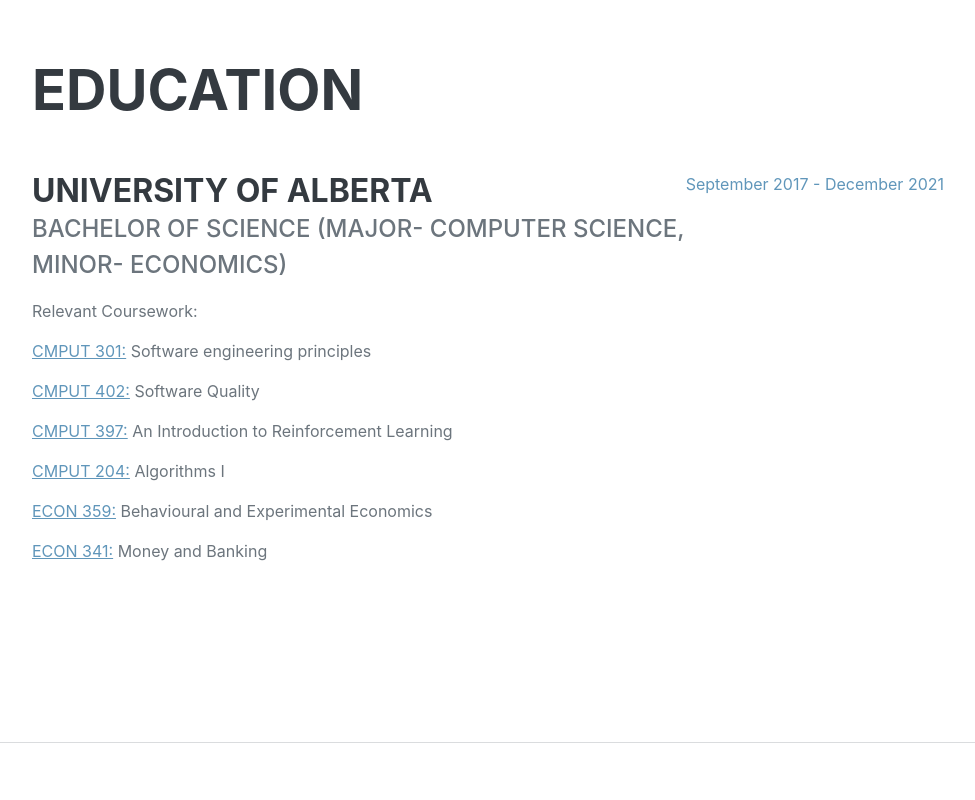
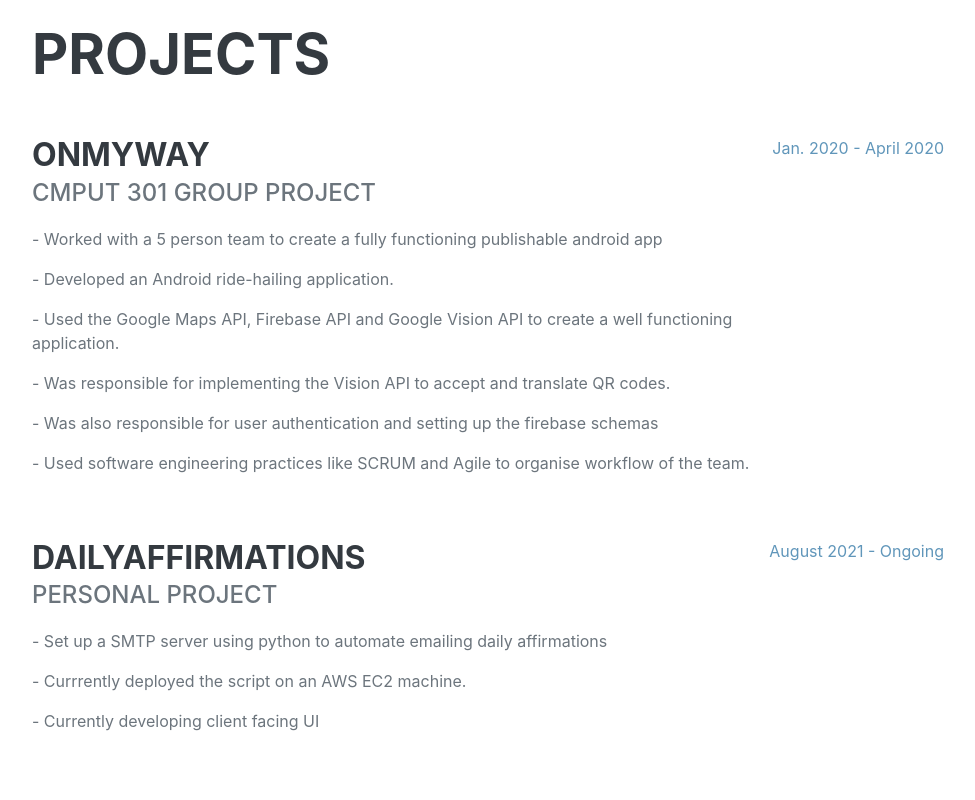
Before and after one commit to indietogger/indietogger.github.io, a plain HTML site: page index.html in a window 1280 px wide. Shown: the part 1660-2460 px from the top of the page, without its empty margins (288-1263 px from the left). Drawn offline with nearby package versions, Linux system fonts and the light colour scheme; a web font is replaced by a local one.

Commit message:
Added project tab

```diff
--- a/index.html
+++ b/index.html
@@ -27,6 +27,8 @@
                 <ul class="navbar-nav">
                     <li class="nav-item"><a class="nav-link js-scroll-trigger" href="#about">About</a></li>
                     <li class="nav-item"><a class="nav-link js-scroll-trigger" href="#experience">Experience</a></li>
+                    <li class="nav-item"><a class="nav-link js-scroll-trigger" href="#projects">Projects</a></li>
+
                     <li class="nav-item"><a class="nav-link js-scroll-trigger" href="#education">Education</a></li>
                     <li class="nav-item"><a class="nav-link js-scroll-trigger" href="#volunteering">Volunteering</a></li>
                     <li class="nav-item"><a class="nav-link js-scroll-trigger" href="#skills">Skills</a></li>
@@ -44,7 +46,7 @@
                         <span class="text-primary">Doshi</span>
                     </h1>
                     <div class="subheading mb-5">
-                        801-10049 103St NW · Edmonton, AB T6G 2W7 · (587) 938-4004 ·
+                        801-10049 103St NW · Edmonton, AB T5J 2W7 · (587) 938-4004 ·
                         <a href="mailto:name@email.com">mdoshi@ualberta.ca</a>
                     </div>
                     <p class="lead mb-5">Hi ! I am a final year Undergraduate student at the University of Alberta graduating in December 2021. I am looking for full-time SDE and Business Analyst positions. </p>
@@ -60,8 +62,8 @@
                 </div>
             </section>
             <hr class="m-0" />
-            <!-- Experience-->
-            <section class="resume-section" id="experience">
+             <!-- Projects-->
+             <section class="resume-section" id="experience">
                 <div class="resume-section-content">
                     <h2 class="mb-5">Experience</h2>
                     <div class="d-flex flex-column flex-md-row justify-content-between mb-5">
@@ -78,7 +80,37 @@
 
                 </div>
             </section>
+            <!-- Experience-->
+            <section class="resume-section" id="projects">
+                <div class="resume-section-content">
+                    <h2 class="mb-5">Projects</h2>
+                    <div class="d-flex flex-column flex-md-row justify-content-between mb-5">
+                        <div class="flex-grow-1">
+                            <h3 class="mb-0">OnMyWay</h3>
+                            <div class="subheading mb-3">CMPUT 301 Group Project</div>
+                            <p>- Worked with a 5 person team to create a fully functioning publishable android app</p>
+                            <p>- Developed an Android ride-hailing application.</p>
+                            <p>- Used the Google Maps API, Firebase API and Google Vision API to create a well functioning application.</p>
+                            <p>- Was responsible for implementing the Vision API to accept and translate QR codes.</p>
+                            <p>- Was also responsible for user authentication and setting up the firebase schemas</p>
+                            <p>- Used software engineering practices like SCRUM and Agile to organise workflow of the team.</p>
+                        </div>
+                        <div class="flex-shrink-0"><span class="text-primary">Jan. 2020 - April 2020</span></div>
+                    </div>
+                    <div class="d-flex flex-column flex-md-row justify-content-between mb-5">
+                        <div class="flex-grow-1">
+                            <h3 class="mb-0">DailyAffirmations</h3>
+                            <div class="subheading mb-3">Personal Project</div>
+                            <p>- Set up a SMTP server using python to automate emailing daily affirmations</p>
+                            <p>- Currrently deployed the script on an AWS EC2 machine.</p>
+                            <p>- Currently developing client facing UI </p>
+                        </div>
+                        <div class="flex-shrink-0"><span class="text-primary">August 2021 - Ongoing</span></div>
+                    </div>
+                </div>
+            </section>
             <hr class="m-0" />
+
             <!-- Education-->
             <section class="resume-section" id="education">
                 <div class="resume-section-content">
@@ -159,7 +191,7 @@
                     <p> I am an avid photographer, car enthusiast, coffee connoisseur and watch enthusiast. I have been described as a know-it-all by some and just have a knack of
                         going down rabbit holes when learning something new. I enjoy watching F1, Ice Hockey (Go Oilers!!) and Cricket.
                     </p>
-                    <p class="mb-0">Like every college student trying to adult I am aspiring chef, I experiment with a lot of vegetarian recipies and enjoy exploring my palette.</p>
+                    <p class="mb-0">Like every college student trying to adult I am an aspiring chef, I experiment with a lot of vegetarian recipies and enjoy exploring my palette.</p>
                 </div>
             </section>
             <hr class="m-0" />
```
Also changed, not shown: 1 other file.
